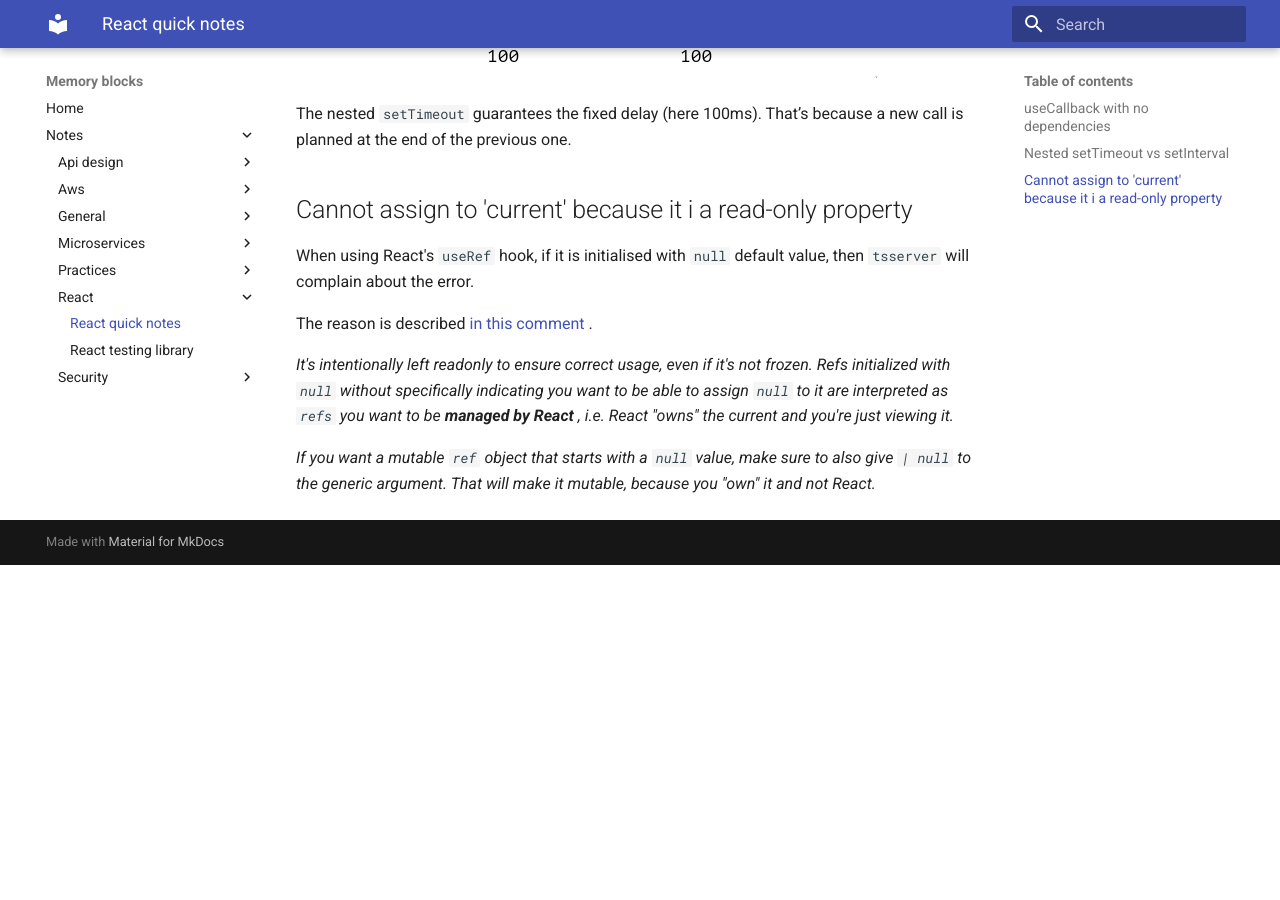
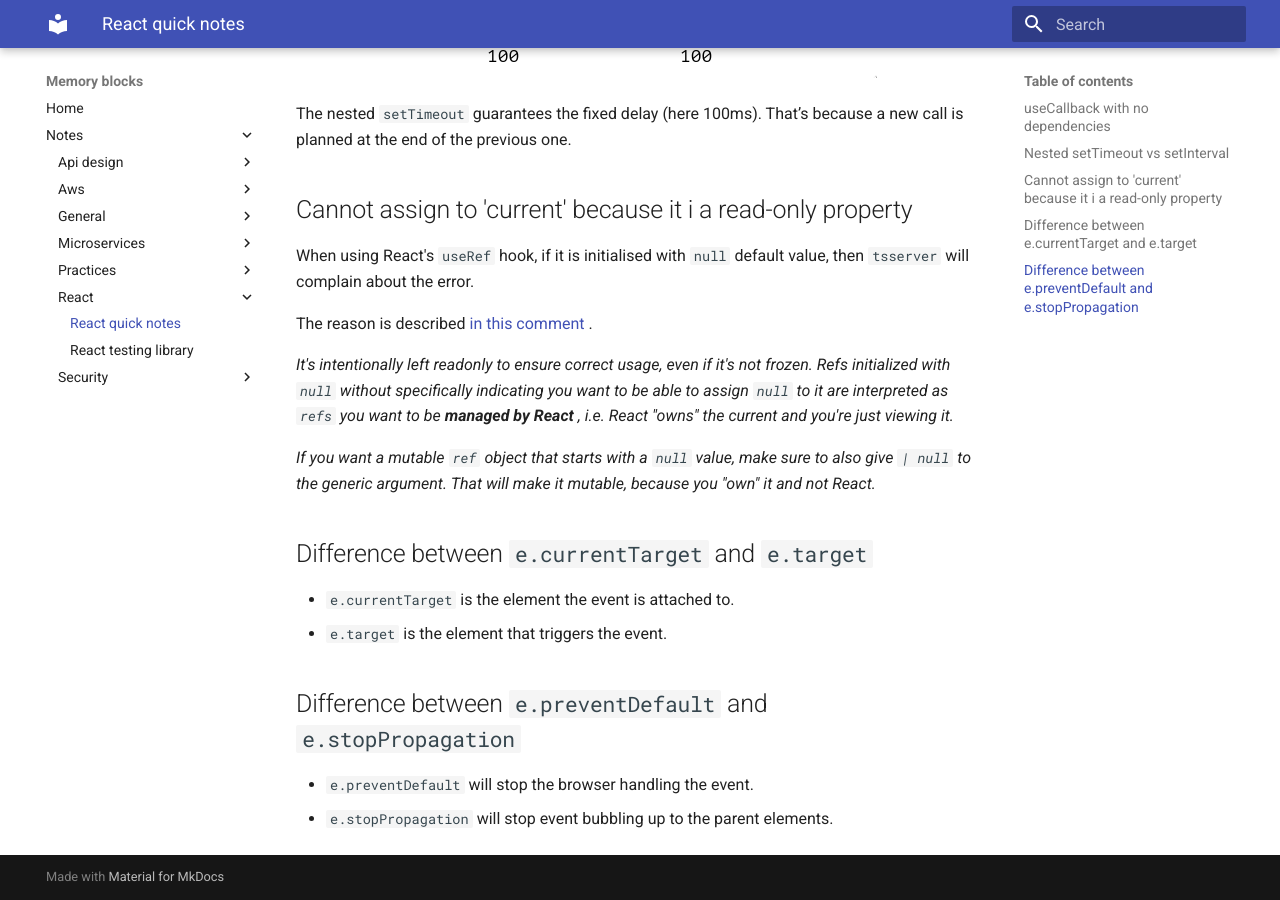
Before and after one commit to elithrade/blog, an MkDocs documentation site: the page built from docs/notes/react/Quick notes.md, in a window 1280 px wide and 900 px high, scrolled down 1718 px. Built offline with MkDocs 1.6.1 and Material for MkDocs 9.7.7, drawn with Linux system fonts in a browser that asks for light colours; before the commit the page ends 2283 px from its top, so only the background shows below that.

Commit message:
add quick notes for event

```diff
--- a/docs/notes/react/Quick notes.md
+++ b/docs/notes/react/Quick notes.md
@@ -65,3 +65,13 @@
 *It's intentionally left readonly to ensure correct usage, even if it's not frozen. Refs initialized with `null` without specifically indicating you want to be able to assign `null` to it are interpreted as `refs` you want to be **managed by React** , i.e. React "owns" the current and you're just viewing it.*
 
 *If you want a mutable `ref` object that starts with a `null` value, make sure to also give `| null` to the generic argument. That will make it mutable, because you "own" it and not React.*
+
+## Difference between `e.currentTarget` and `e.target`
+
+* `e.currentTarget` is the element the event is attached to.
+* `e.target` is the element that triggers the event.
+
+## Difference between `e.preventDefault` and `e.stopPropagation`
+
+* `e.preventDefault` will stop the browser handling the event.
+* `e.stopPropagation` will stop event bubbling up to the parent elements.
```
